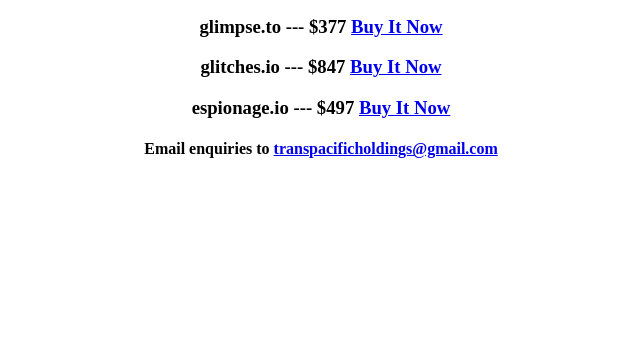
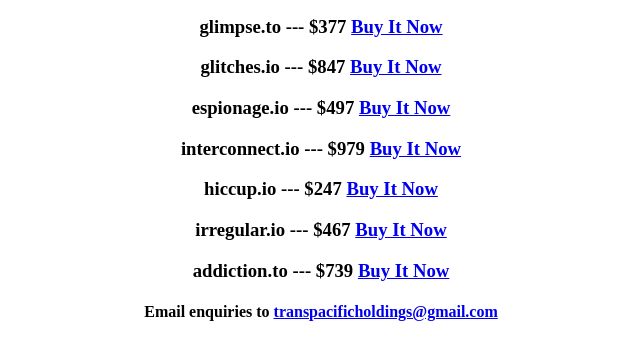
Before and after one commit to theunixbeard/theunixbeard.github.io, a plain HTML site: page index.html in a window 1280 px wide. Shown: the part 105-464 px from the top of the page, without its empty margins (319-959 px from the left). Drawn offline with Linux system fonts and the light colour scheme; a script that the page names is missing.

Commit message:
New domains

```diff
--- a/index.html
+++ b/index.html
@@ -21,6 +21,11 @@
   <h3>glimpse.to --- $377 <a href="mailto:transpacificholdings@gmail.com?subject=Buy glimpse.to for $377">Buy It Now</a></h3>
   <h3>glitches.io --- $847 <a href="mailto:transpacificholdings@gmail.com?subject=Buy glitches.io for $847">Buy It Now</a></h3>
   <h3>espionage.io --- $497 <a href="mailto:transpacificholdings@gmail.com?subject=Buy espionage.io for $497">Buy It Now</a></h3>
+  <h3>interconnect.io --- $979 <a href="mailto:transpacificholdings@gmail.com?subject=Buy interconnect.io for $979">Buy It Now</a></h3>
+  <h3>hiccup.io --- $247 <a href="mailto:transpacificholdings@gmail.com?subject=Buy hiccup.io for $247">Buy It Now</a></h3>
+  <h3>irregular.io --- $467 <a href="mailto:transpacificholdings@gmail.com?subject=Buy irregular.io for $467">Buy It Now</a></h3>
+  <h3>addiction.to --- $739 <a href="mailto:transpacificholdings@gmail.com?subject=Buy addiction.to for $739">Buy It Now</a></h3>
+
   <h4>Email enquiries to <a href="mailto:transpacificholdings@gmail.com?subject=Domain Purchase Request">transpacificholdings@gmail.com</a></h4>
   <script src="scripts.js"></script>
 </body>
```
